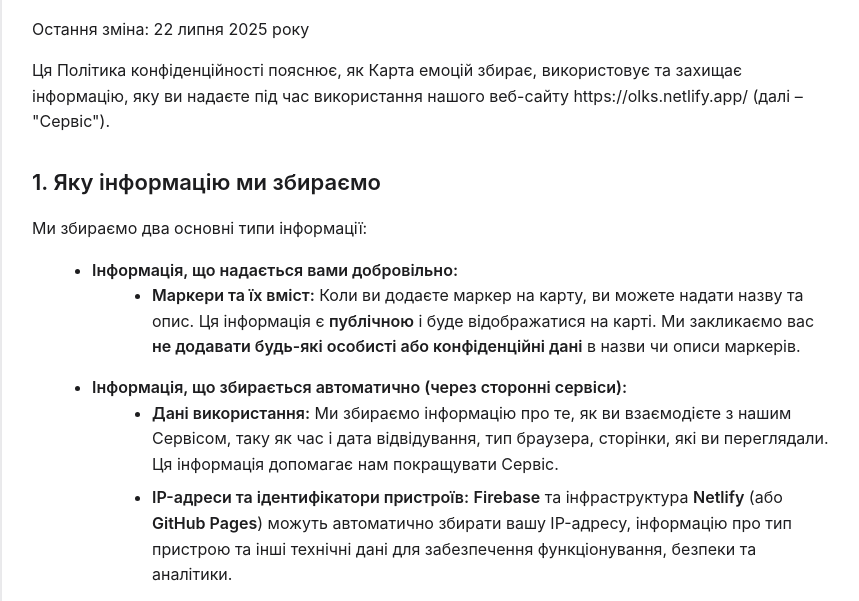
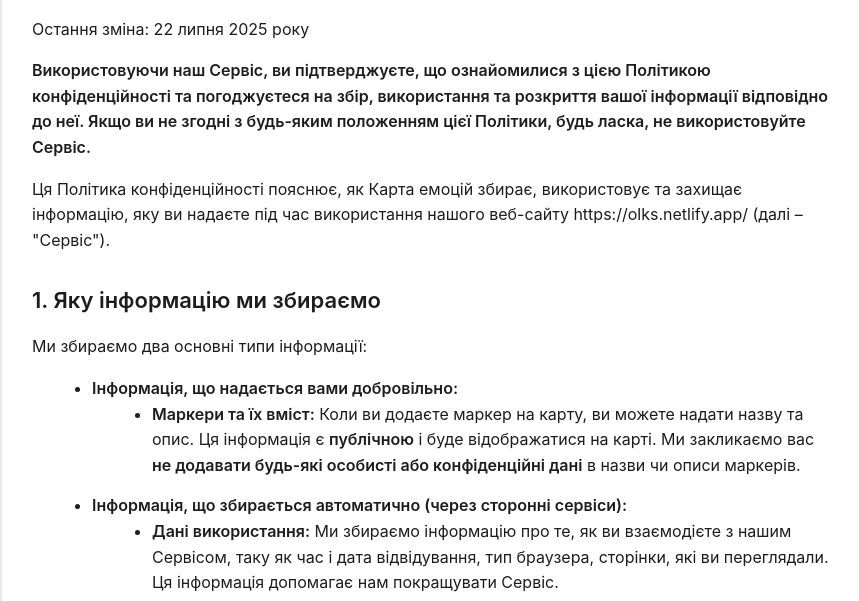
Before and after one commit to Lemko3412/OLKS, a plain HTML site: page privacy-policy.html in a window 1280 px wide. Shown: the part 137-738 px from the top of the page, without its empty margins (208-1067 px from the left). Drawn offline with Linux system fonts and the light colour scheme; a web font is replaced by a local one.

Commit message:
Update privacy-policy.html

```diff
--- a/privacy-policy.html
+++ b/privacy-policy.html
@@ -128,6 +128,8 @@
         <h1>Політика конфіденційності</h1>
         <p>Остання зміна: 22 липня 2025 року</p>
 
+        <p><strong>Використовуючи наш Сервіс, ви підтверджуєте, що ознайомилися з цією Політикою конфіденційності та погоджуєтеся на збір, використання та розкриття вашої інформації відповідно до неї. Якщо ви не згодні з будь-яким положенням цієї Політики, будь ласка, не використовуйте Сервіс.</strong></p>
+
         <p>Ця Політика конфіденційності пояснює, як Карта емоцій збирає, використовує та захищає інформацію, яку ви надаєте під час використання нашого веб-сайту https://olks.netlify.app/ (далі – "Сервіс").</p>
 
         <h2>1. Яку інформацію ми збираємо</h2>
```
